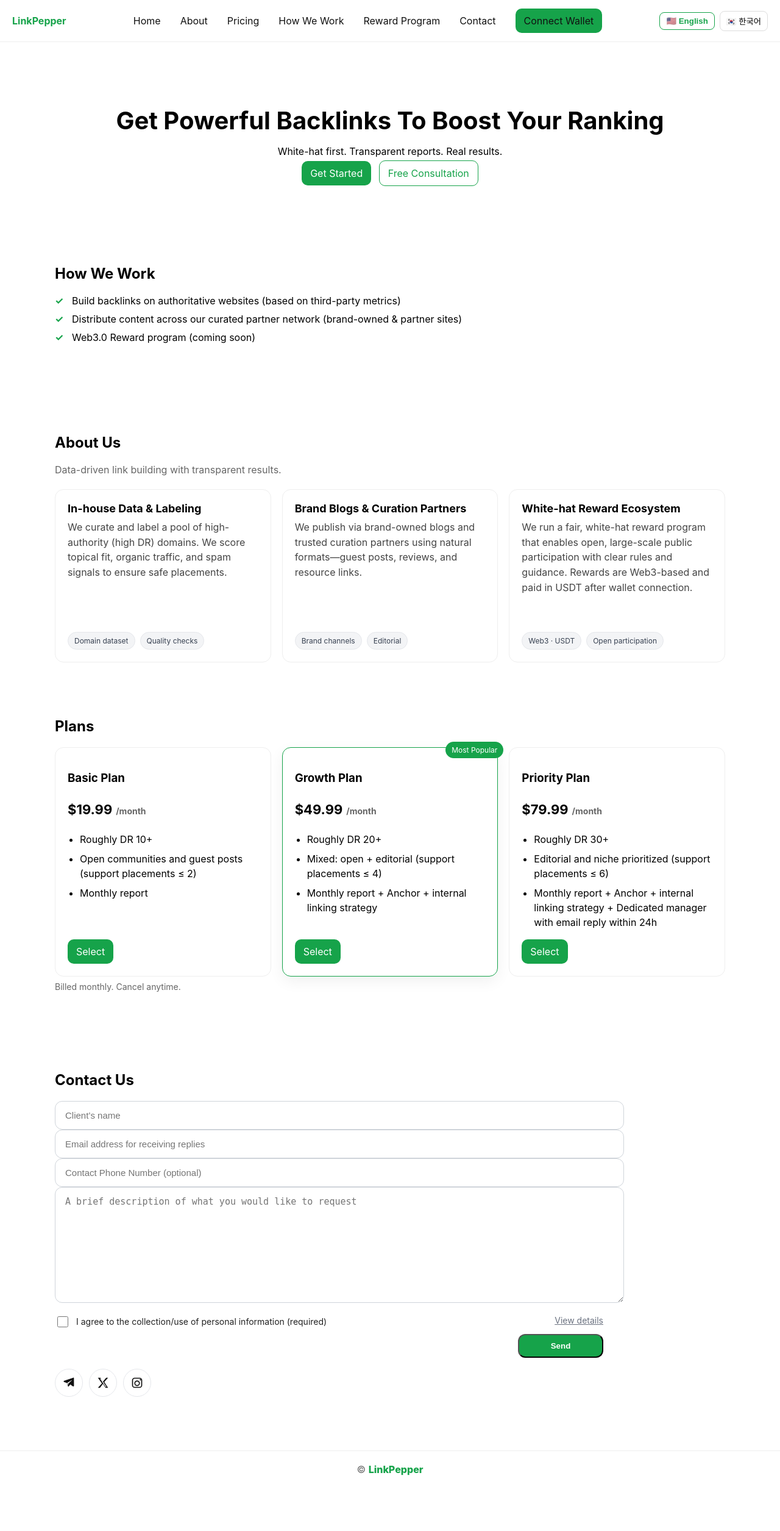
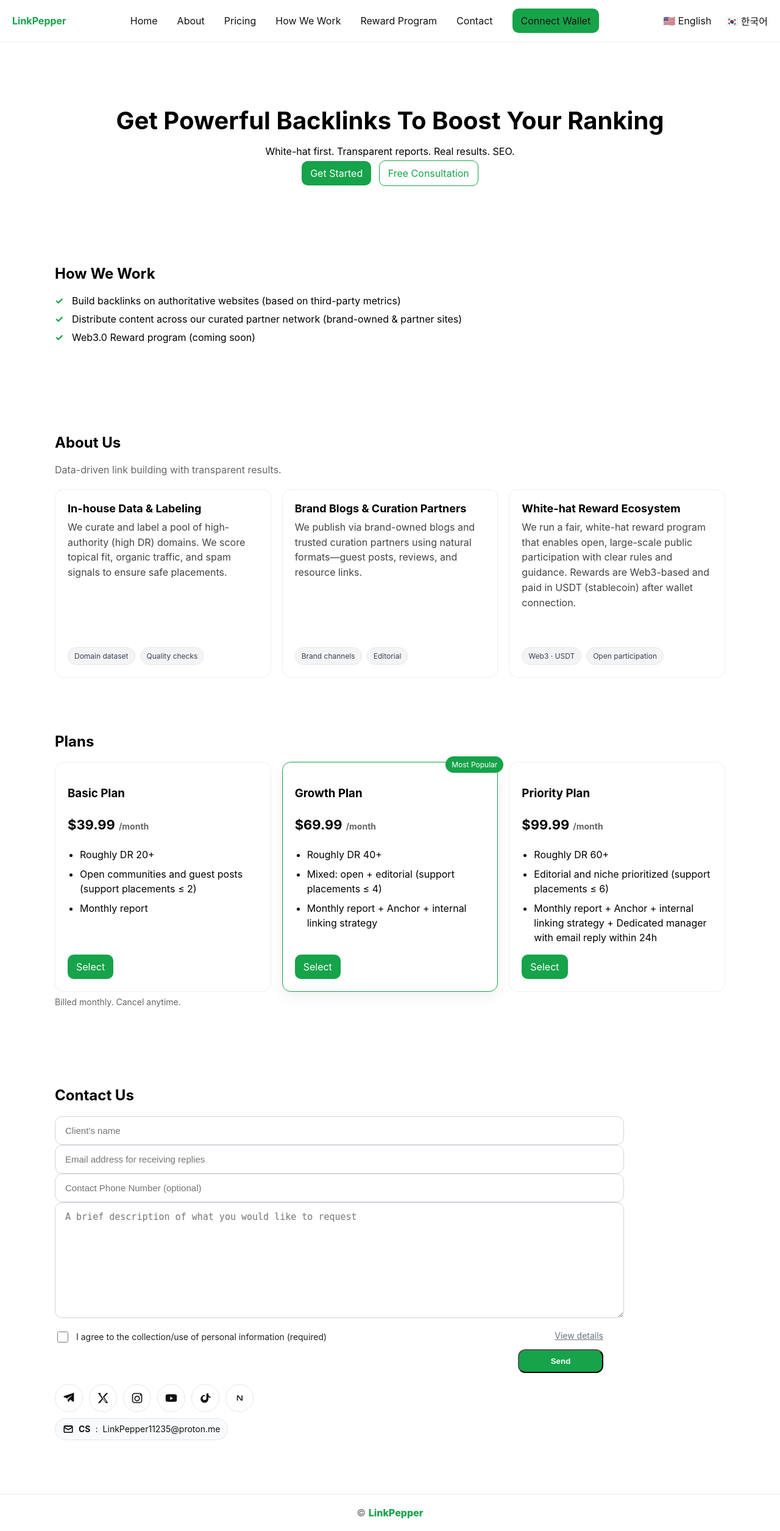
Before and after one commit to puzzlecollector/LinkPepper, a Django app: page / in a window 1280 px wide. Shown: the whole page at 61% size. Before the commit the page ends 2419 px from the top, so only its background shows below. Run offline with Django 4.2, Linux system fonts and the light colour scheme.

Commit message:
improved front end home page

```diff
--- a/backend/config/urls.py
+++ b/backend/config/urls.py
@@ -16,9 +16,10 @@ Including another URLconf
 """
 from django.contrib import admin
 from django.urls import path
-from core.views import home
+from core.views import home_en, home_ko   # ← 함수 자체를 임포트
 
 urlpatterns = [
     path('admin/', admin.site.urls),
-    path("", home, name="home"),
+    path("", home_en, name="home_en"),
+    path("ko/", home_ko, name="home_ko") # https://linkpepper.com/ko/
 ]
--- a/backend/core/views.py
+++ b/backend/core/views.py
@@ -1,4 +1,33 @@
 from django.shortcuts import render
 
-def home(request):
-    return render(request, "home.html") # frontend/templates/home.html
+def _base_url(request):
+    return f"{request.scheme}://{request.get_host()}"
+
+def _meta_for(lang, request):
+    base = _base_url(request)  # 예: http://127.0.0.1:8000  /  https://linkpepper.com
+    if lang == "ko":
+        return {
+            "lang": "ko",
+            "title": "LinkPepper | 백링크 · SEO · 페이지 상위",
+            "description": "데이터 기반 백링크 & SEO. 백링크, SEO, 페이지 상위 노출을 위한 화이트햇 전략과 투명 리포트.",
+            "og_title": "LinkPepper | 백링크 · SEO · 페이지 상위",
+            "og_description": "데이터 기반 백링크 & SEO. 화이트햇 전략으로 안전하게 순위를 올리세요.",
+            "canonical": f"{base}/ko/",
+            "url": f"{base}/ko/",
+        }
+    else:
+        return {
+            "lang": "en",
+            "title": "LinkPepper | Backlinks · SEO · Rank Higher",
+            "description": "Data-driven backlinks & SEO. White-hat strategy and transparent reporting to rank safely.",
+            "og_title": "LinkPepper | Backlinks · SEO · Rank Higher",
+            "og_description": "Boost rankings safely with white-hat, data-driven link building.",
+            "canonical": f"{base}/",
+            "url": f"{base}/",
+        }
+
+def home_en(request):
+    return render(request, "home.html", {"meta": _meta_for("en", request)})
+
+def home_ko(request):
+    return render(request, "home.html", {"meta": _meta_for("ko", request)})
--- a/frontend/templates/home.html
+++ b/frontend/templates/home.html
@@ -4,7 +4,69 @@
 <head>
   <meta charset="utf-8">
   <meta name="viewport" content="width=device-width, initial-scale=1">
-  <title>LinkPepper: SEO Solutions</title>
+  <title>{{ meta.title }}</title>
+
+  <link rel="canonical" href="{{ meta.canonical }}">
+  <meta name="robots" content="index,follow">
+  <meta name="author" content="LinkPepper">
+  <meta name="description" content="{{ meta.description }}">
+
+  <!-- Open Graph -->
+  <meta property="og:type" content="website">
+  <meta property="og:site_name" content="LinkPepper">
+  <meta property="og:title" content="{{ meta.og_title }}">
+  <meta property="og:description" content="{{ meta.og_description }}">
+  <meta property="og:url" content="{{ meta.url }}">
+  <meta property="og:image" content="{% static 'img/og-cover.png' %}">
+
+  <!-- Twitter -->
+  <meta name="twitter:card" content="summary_large_image">
+  <meta name="twitter:title" content="{{ meta.og_title }}">
+  <meta name="twitter:description" content="{{ meta.og_description }}">
+  <meta name="twitter:image" content="{% static 'img/twitter-card.png' %}">
+
+  <!-- Favicons -->
+  <link rel="icon" href="{% static 'img/favicon.ico' %}">
+  <link rel="icon" type="image/png" sizes="32x32" href="{% static 'img/favicon-32x32.png' %}">
+  <link rel="icon" type="image/png" sizes="16x16" href="{% static 'img/favicon-16x16.png' %}">
+  <link rel="apple-touch-icon" sizes="180x180" href="{% static 'img/apple-touch-icon.png' %}">
+
+  <!-- Hreflang -->
+  <link rel="alternate" href="{{ meta.url|cut:'ko/' }}" hreflang="x-default">
+  <link rel="alternate" href="{{ meta.url|cut:'ko/' }}" hreflang="en">
+  <link rel="alternate" href="{{ meta.url }}" hreflang="ko">
+
+  <!-- JSON-LD -->
+  <script type="application/ld+json">
+  {
+    "@context":"https://schema.org",
+    "@type":"Organization",
+    "name":"LinkPepper",
+    "url":"{{ meta.url }}",
+    "logo":"{% static 'img/logo-square-1024.png' %}",
+    "sameAs":[
+      "https://x.com/your_handle",
+      "https://instagram.com/your_handle",
+      "https://t.me/your_handle"
+    ]
+  }
+  </script>
+  <script type="application/ld+json">
+  {
+    "@context":"https://schema.org",
+    "@type":"WebSite",
+    "url":"{{ meta.url|cut:'ko/' }}",
+    "name":"LinkPepper",
+    "potentialAction":{
+      "@type":"SearchAction",
+      "target":"{{ meta.url|cut:'ko/' }}search?q={query}",
+      "query-input":"required name=query"
+    }
+  }
+  </script>
+
+
+
   <style>
     body {margin:0; font-family:-apple-system, BlinkMacSystemFont, "Segoe UI", Roboto, Arial, "Apple SD Gothic Neo", "Noto Sans KR", sans-serif;}
     .nav {display:flex; justify-content:space-between; align-items:center; padding:14px 20px; border-bottom:1px solid #eee;}
@@ -199,6 +261,28 @@
       padding-top:2px;                               /* 본문과 간격 */
       display:flex; gap:8px; flex-wrap:wrap;
     }
+    /* --- Contact info pill --- */
+    .contact-info {
+      margin-top: 10px;
+      display: flex;
+      align-items: center;
+      gap: 8px;
+      flex-wrap: wrap;
+    }
+    .contact-info .pill {
+      display: inline-flex;
+      align-items: center;
+      gap: 8px;
+      padding: 8px 12px;
+      border: 1px solid #e5e7eb;
+      border-radius: 999px;
+      background: #f9fafb;
+      color: #111;
+      font-size: 14px;
+    }
+    .contact-info .pill svg { width: 18px; height: 18px; }
+    .contact-info a { color:#111; text-decoration:none; }
+    .contact-info a:hover { color:#16a34a; text-decoration:underline; }
   </style>
 </head>
 <body>
@@ -223,8 +307,8 @@
 
     <!-- 언어 -->
     <div class="lang">
-      <button id="btn-en" type="button">🇺🇸 English</button>
-      <button id="btn-ko" type="button">🇰🇷 한국어</button>
+      <a id="btn-en" href="{% url 'home_en' %}">🇺🇸 English</a>
+      <a id="btn-ko" href="{% url 'home_ko' %}">🇰🇷 한국어</a>
     </div>
 
     <!-- 모바일 드로어 -->
@@ -241,7 +325,7 @@
 
   <section class="hero">
     <h1 data-i18n="hero_title">강력한 백링크로 검색 순위를 끌어올리세요</h1>
-    <p data-i18n="hero_sub">화이트햇 중심, 투명 리포트, 확실한 성과.</p>
+    <p data-i18n="hero_sub">화이트햇 중심, 투명 리포트, 확실한 성과. SEO.</p>
     <div class="cta">
       <a class="btn" href="#plans" data-i18n="cta_start">시작하기</a>
       <a class="btn-outline" href="#contact" data-i18n="cta_free">무료 상담</a>
@@ -307,11 +391,11 @@
       <div class="card">
         <h3 data-i18n="plan_basic_name">Basic Plan</h3>
         <p class="price">
-          <span class="amount">$19.99</span>
+          <span class="amount">$39.99</span>
           <span class="per" data-i18n="per_month">/month</span>
         </p>
         <ul>
-          <li data-i18n="plan_basic_f1">DA 10+ 중심 링크</li>
+          <li data-i18n="plan_basic_f1">DA 30+ 중심 링크</li>
           <li data-i18n="plan_basic_f2">PBN 업로드 1회</li>
           <li data-i18n="plan_basic_f3">월 리포트 제공</li>
         </ul>
@@ -320,11 +404,11 @@
       <div class="card featured">
         <h3 data-i18n="plan_growth_name">Growth Plan</h3>
         <p class="price">
-          <span class="amount">$49.99</span>
+          <span class="amount">$69.99</span>
           <span class="per" data-i18n="per_month">/month</span>
         </p>
         <ul>
-          <li data-i18n="plan_growth_f1">DA 20+ 중심 링크</li>
+          <li data-i18n="plan_growth_f1">DA 50+ 중심 링크</li>
           <li data-i18n="plan_growth_f2">PBN 업로드 3회</li>
           <li data-i18n="plan_growth_f3">앵커 전략 컨설팅</li>
         </ul>
@@ -334,11 +418,11 @@
       <div class="card">
         <h3 data-i18n="plan_priority_name">Priority Plan</h3>
         <p class="price">
-          <span class="amount">$79.99</span>
+          <span class="amount">$99.99</span>
           <span class="per" data-i18n="per_month">/month</span>
         </p>
         <ul>
-          <li data-i18n="plan_priority_f1">DA 30+ 프리미엄 링크</li>
+          <li data-i18n="plan_priority_f1">DA 70+ 프리미엄 링크</li>
           <li data-i18n="plan_priority_f2">PBN 업로드 6회</li>
           <li data-i18n="plan_priority_f3">전담 매니저 & 월 1회 콜</li>
         </ul>
@@ -395,6 +479,41 @@
           <path d="M7 2h10a5 5 0 0 1 5 5v10a5 5 0 0 1-5 5H7a5 5 0 0 1-5-5V7a5 5 0 0 1 5-5Zm0 2a3 3 0 0 0-3 3v10a3 3 0 0 0 3 3h10a3 3 0 0 0 3-3V7a3 3 0 0 0-3-3H7Zm5 3.5a5.5 5.5 0 1 1 0 11 5.5 5.5 0 0 1 0-11Zm0 2a3.5 3.5 0 1 0 0 7 3.5 3.5 0 0 0 0-7ZM18.75 5a1.25 1.25 0 1 1-1.5 1.5A1.25 1.25 0 0 1 18.75 5Z"/>
         </svg>
       </a>
+
+      <!-- YouTube -->
+      <a class="social-btn" href="https://www.youtube.com/@your_handle" target="_blank" rel="noopener" aria-label="YouTube">
+        <svg xmlns="http://www.w3.org/2000/svg" viewBox="0 0 24 24" aria-hidden="true">
+          <path d="M23 7.5c0-1.2-.9-2.2-2-2.4C18.9 4.7 15 4.5 12 4.5s-6.9.2-9 .6C1.9 5.3 1 6.3 1 7.5 1 9 1 15 1 16.5c0 1.2.9 2.2 2 2.4 2.1.4 6 .6 9 .6s6.9-.2 9-.6c1.1-.2 2-1.2 2-2.4V7.5ZM10 9.3l5.7 3.2L10 15.7V9.3Z"/>
+        </svg>
+      </a>
+
+      <!-- TikTok -->
+      <a class="social-btn" href="https://www.tiktok.com/@your_handle" target="_blank" rel="noopener" aria-label="TikTok">
+        <svg xmlns="http://www.w3.org/2000/svg" viewBox="0 0 24 24" aria-hidden="true">
+          <path d="M14 3v9.2a3.7 3.7 0 1 1-3.7-3.7c.3 0 .6 0 .9.1V6.2A7.2 7.2 0 0 0 10.3 6 7.7 7.7 0 1 0 18 13.7V9.9c.9.9 2.3 1.8 4 2.1V9.2c-1.7-.4-3.3-1.6-4-3.2V3h-4Z"/>
+        </svg>
+      </a>
+
+      <!-- Naver Blog -->
+      <a class="social-btn" href="https://blog.naver.com/your_handle"
+         target="_blank" rel="noopener" aria-label="Naver Blog">
+        <svg xmlns="http://www.w3.org/2000/svg" viewBox="0 0 24 24" aria-hidden="true" role="img">
+          <!-- 전면 'N' (현재 글자색을 따름) -->
+          <path d="M7 7h3.1l6 8.6V7H18v10h-3.1l-6-8.6V17H7V7z"/>
+        </svg>
+      </a>
+
+    </div>
+
+    <div class="contact-info" aria-label="Customer Support">
+      <div class="pill">
+        <!-- envelope -->
+        <svg xmlns="http://www.w3.org/2000/svg" viewBox="0 0 24 24" aria-hidden="true">
+          <path d="M2 6.5A2.5 2.5 0 0 1 4.5 4h15A2.5 2.5 0 0 1 22 6.5v11A2.5 2.5 0 0 1 19.5 20h-15A2.5 2.5 0 0 1 2 17.5v-11Zm2 .3v.1l8 5 8-5v-.1a.5.5 0 0 0-.5-.3h-15a.5.5 0 0 0-.5.3Zm16 2.9-6.9 4.3a2 2 0 0 1-2.2 0L4 9.7v7.8c0 .3.2.5.5.5h15c.3 0 .5-.2.5-.5V9.7Z"/>
+        </svg>
+        <strong>CS</strong> :
+        <a href="mailto:LinkPepper11235@proton.me">LinkPepper11235@proton.me</a>
+      </div>
     </div>
   </section>
 
@@ -435,25 +554,25 @@
       nav_connect: "지갑 연결",
       // 히어로
       hero_title: "강력한 백링크로 검색 순위를 끌어올리세요",
-      hero_sub: "화이트햇 중심, 투명 리포트, 확실한 성과.",
+      hero_sub: "화이트햇 중심, 투명 리포트, 확실한 성과, 검색 엔진 최적화.",
       cta_start: "시작하기",
       cta_free: "무료 상담",
       // 본문
-      how_title: "저희의 솔루션",
+      how_title: "저희의 SEO 솔루션",
       how_da: "권위 높은(제3자 지표 기준) 웹사이트에 백링크 구축",
       how_pbn: "큐레이션된 파트너 네트워크(브랜드 보유·제휴 매체)에 콘텐츠 배포",
       how_reward: "웹3.0 리워드 프로그램 (준비중)",
       plans_title: "플랜",
       plan_basic_name: "Basic Plan",
-      plan_basic_f1: "DR 약 10+",
+      plan_basic_f1: "DR 약 20+",
       plan_basic_f2: "오픈 커뮤니티, 게스트 포스트 (보조 배치 ≤ 2)",
       plan_basic_f3: "월 리포트",
       plan_growth_name: "Growth Plan",
-      plan_growth_f1: "DR 약 20+",
+      plan_growth_f1: "DR 약 40+",
       plan_growth_f2: "혼합: 오픈+에디토리얼 (보조 배치 ≤ 4)",
       plan_growth_f3: "월 리포트, 앵커, 내부링크 전략 컨설팅",
       plan_priority_name: "Priority Plan",
-      plan_priority_f1: "DR 약 30+ 프리미엄",
+      plan_priority_f1: "DR 약 60+ 프리미엄",
       plan_priority_f2: "에디토리얼, 니치 우선 (보조 배치 ≤ 6)",
       plan_priority_f3: "월 리포트, 앵커, 내부링크 전략 컨설팅, 전담 매니저, 24시간 내 이메일 응답",
       metrics_note: "참고:DR(Ahrefs)는 다른 벤더 지표로, 숫자는 대략적 기준입니다. 실제 배치는 품질 검수·주제 적합성·유기 트래픽 등을 함께 고려해 결정됩니다.",
@@ -494,7 +613,7 @@
       nav_connect: "Connect Wallet",
       // hero
       hero_title: "Get Powerful Backlinks To Boost Your Ranking",
-      hero_sub: "White-hat first. Transparent reports. Real results.",
+      hero_sub: "White-hat first. Transparent reports. Real results. SEO.",
       cta_start: "Get Started",
       cta_free: "Free Consultation",
       // body
@@ -504,15 +623,15 @@
       how_reward: "Web3.0 Reward program (coming soon)",
       plans_title: "Plans",
       plan_basic_name: "Basic Plan",
-      plan_basic_f1: "Roughly DR 10+",
+      plan_basic_f1: "Roughly DR 20+",
       plan_basic_f2: "Open communities and guest posts (support placements ≤ 2)",
       plan_basic_f3: "Monthly report",
       plan_growth_name: "Growth Plan",
-      plan_growth_f1: "Roughly DR 20+",
+      plan_growth_f1: "Roughly DR 40+",
       plan_growth_f2: "Mixed: open + editorial (support placements ≤ 4)",
       plan_growth_f3: "Monthly report + Anchor + internal linking strategy",
       plan_priority_name: "Priority Plan",
-      plan_priority_f1: "Roughly DR 30+",
+      plan_priority_f1: "Roughly DR 60+",
       plan_priority_f2: "Editorial and niche prioritized (support placements ≤ 6)",
       plan_priority_f3: "Monthly report + Anchor + internal linking strategy + Dedicated manager with email reply within 24h",
       metrics_note: "Note: DR (Ahrefs) is a different vendor metric. Numbers are approximate; final placements consider quality review, topical fit, and traffic.",
@@ -534,7 +653,7 @@
       about_c2_title: "Brand Blogs & Curation Partners",
       about_c2_body: "We publish via brand-owned blogs and trusted curation partners using natural formats—guest posts, reviews, and resource links.",
       about_c3_title: "White-hat Reward Ecosystem",
-      about_c3_body: "We run a fair, white-hat reward program that enables open, large-scale public participation with clear rules and guidance. Rewards are Web3-based and paid in USDT after wallet connection.",
+      about_c3_body: "We run a fair, white-hat reward program that enables open, large-scale public participation with clear rules and guidance. Rewards are Web3-based and paid in USDT (stablecoin) after wallet connection.",
       about_badge_data: "Domain dataset",
       about_badge_quality: "Quality checks",
       about_badge_brand: "Brand channels",
@@ -622,10 +741,12 @@
       // 초기 언어: 저장된 값 → URL ?lang= → 브라우저 언어
       const url = new URL(window.location.href);
       const urlLang = url.searchParams.get("lang");
-      const saved = localStorage.getItem("lang");
-      const browserIsKo = (navigator.language || "").toLowerCase().startsWith("ko");
+      const pathIsKo = window.location.pathname.startsWith("/ko/");
+      const initial = urlLang || (pathIsKo ? "ko" : "en");   // ✅ 경로 기준 기본 언어
+      //const saved = localStorage.getItem("lang");
+      //const browserIsKo = (navigator.language || "").toLowerCase().startsWith("ko");
       // const initial = urlLang || saved || (browserIsKo ? "ko" : "en");
-      const initial = urlLang || "en";
+      //const initial = urlLang || "en";
       applyLang(initial);
 
 
```
Also changed, not shown: frontend/static/img/android-chrome-192x192.png (added), frontend/static/img/android-chrome-512x512.png (added), frontend/static/img/apple-touch-icon.png (added), frontend/static/img/favicon-16x16.png (added), frontend/static/img/favicon-32x32.png (added), frontend/static/img/favicon-48x48.png (added), frontend/static/img/favicon.ico (added), frontend/static/img/logo-horizontal-1600.png (added), frontend/static/img/logo-horizontal-600.png (added), frontend/static/img/logo-square-1024.png (added), frontend/static/img/og-cover.png (added), frontend/static/img/twitter-card.png (added).
